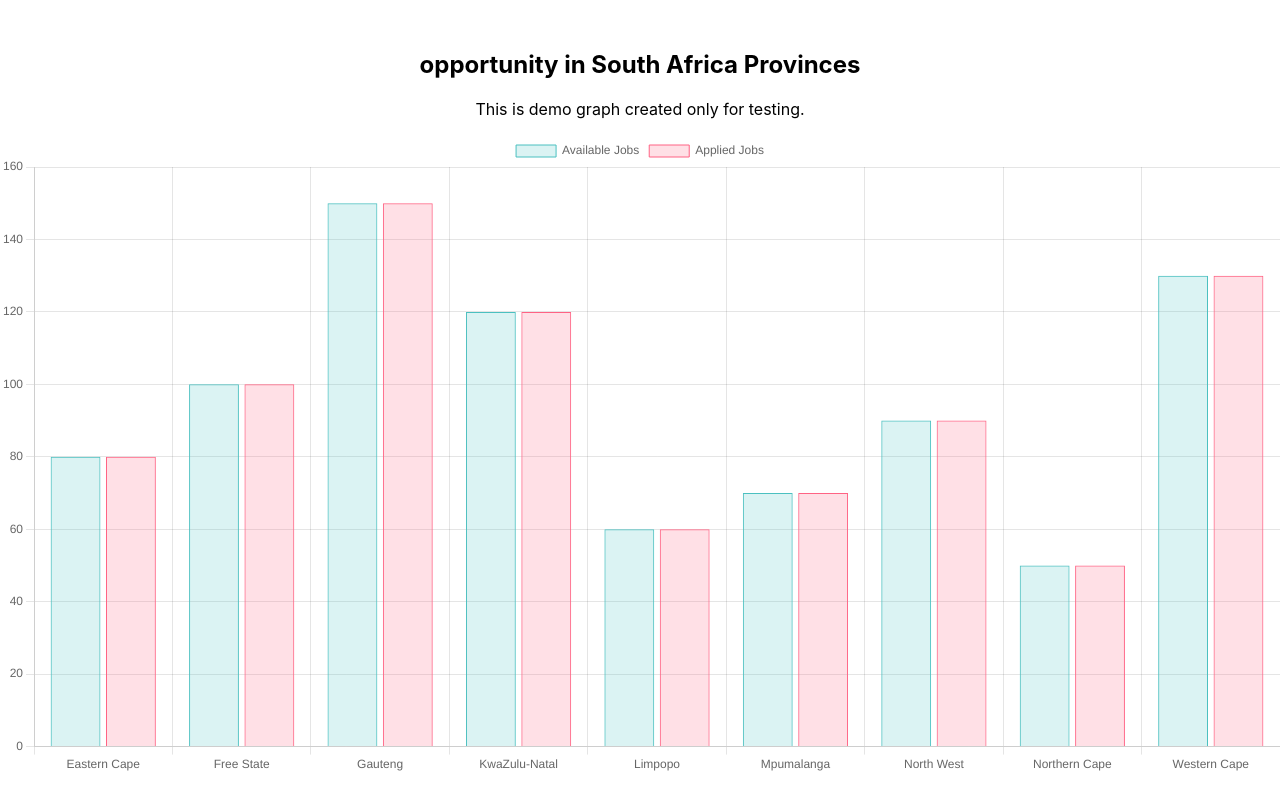
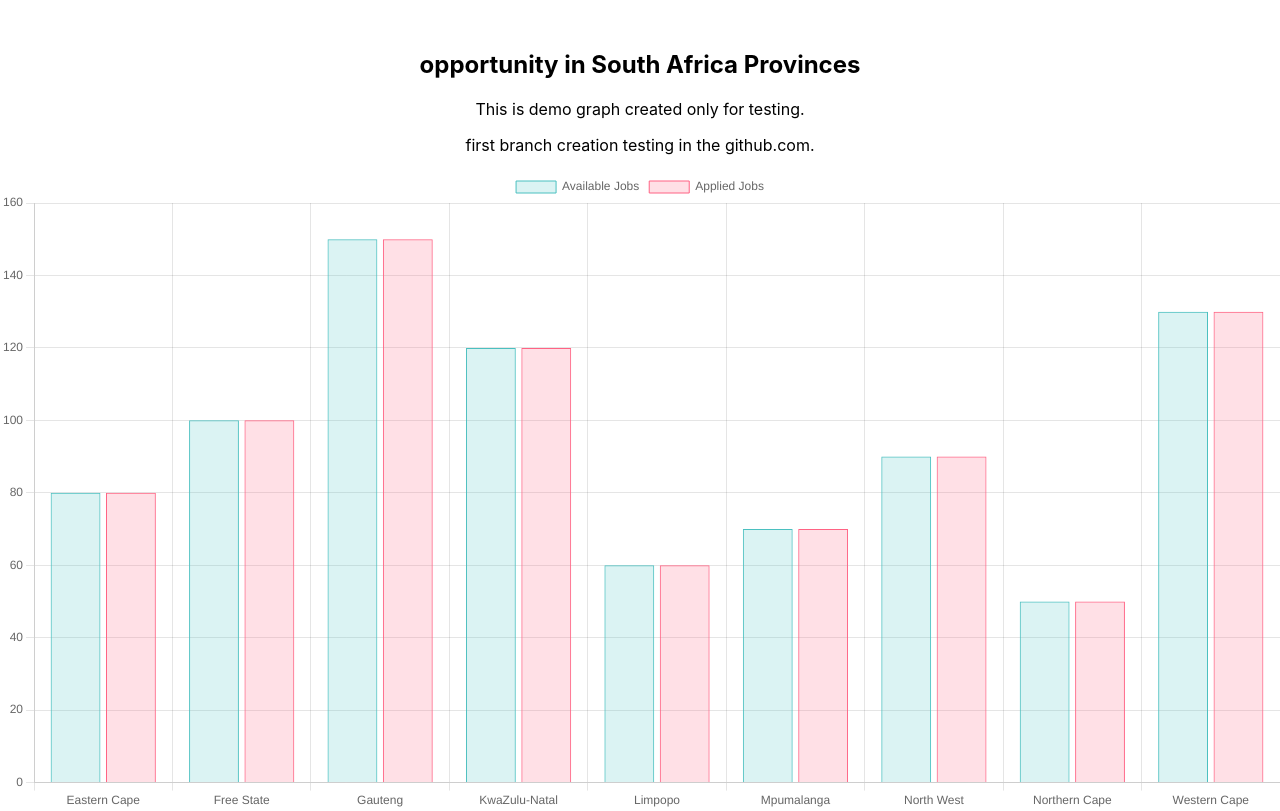
Before and after one commit to yogendracis/ReactGraphDemo, a React (Create React App) app: page / in a window 1280 px wide. Built offline with nearby package versions, Linux system fonts and the light colour scheme; no server answers; the database is empty.

Commit message:
Create first branch and Update the code of ProvinceGraph.js
testing only

```diff
--- a/src/component/ProvinceGraph.js
+++ b/src/component/ProvinceGraph.js
@@ -67,6 +67,7 @@ const ProvinceGraph = () =>
     <div>
       <h2>opportunity in South Africa Provinces</h2>
       <p>This is demo graph created only for testing.</p>
+      <p>first branch creation testing in the github.com.</p>
       <Bar data={data} />
     </div>
   );
```
